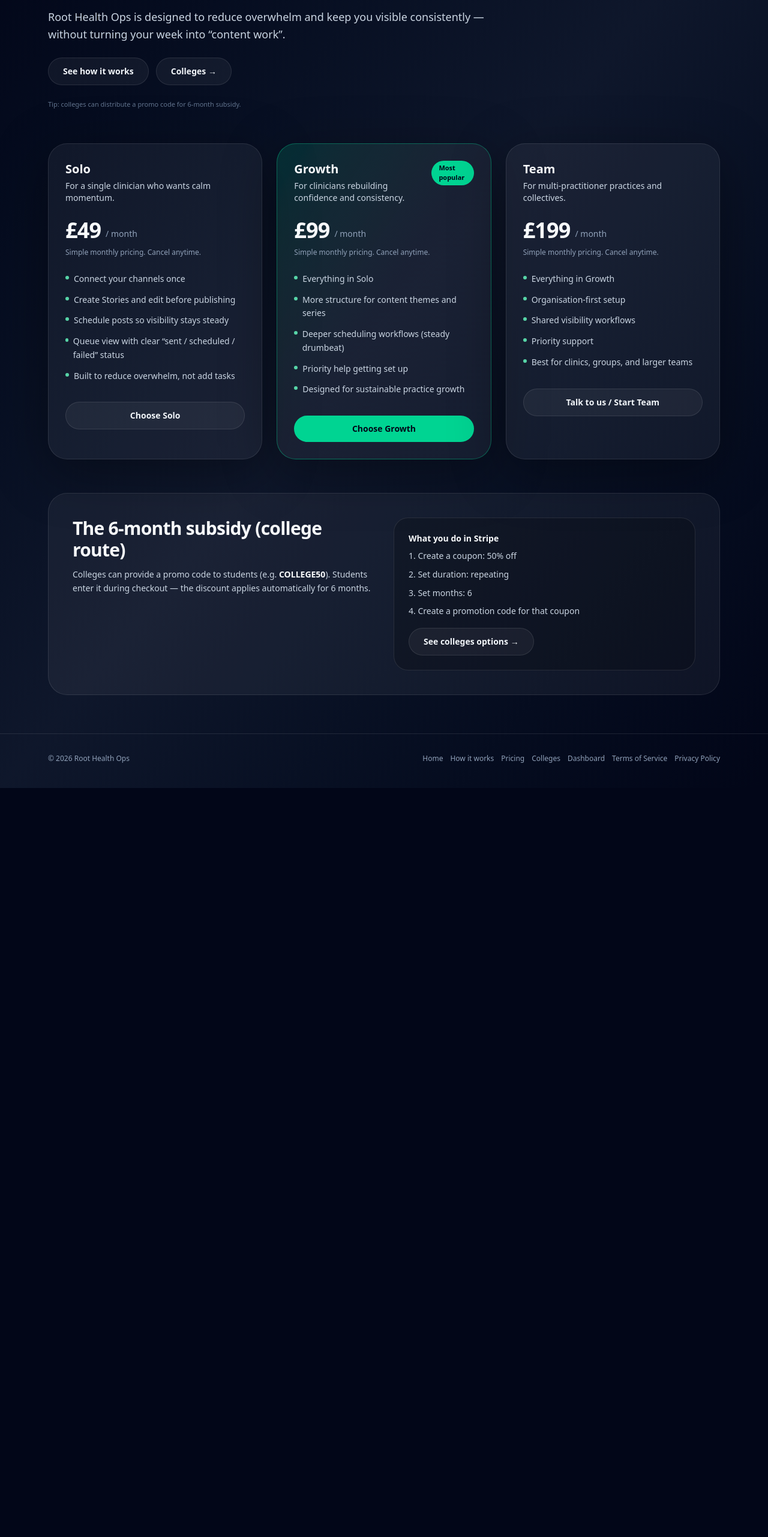
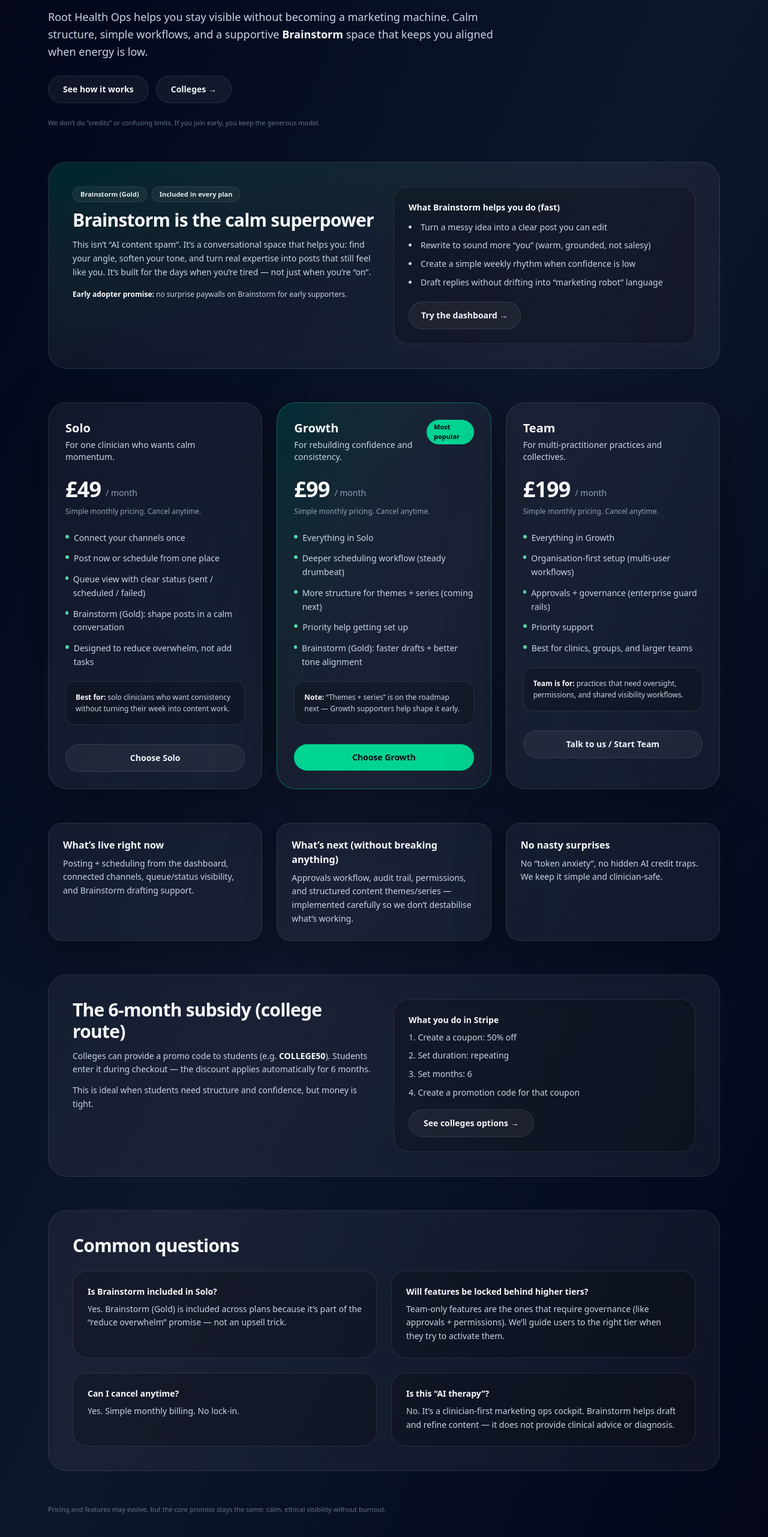
Before and after one commit to Hypnohippy/root-health-ops-dashboard1, a Next.js app: page /pricing in a window 1280 px wide. Shown: the part 234-2797 px from the top of the page at 60% size. Before the commit the page ends 1548 px from the top, so only its background shows below. Built offline with nearby package versions, Linux system fonts and the light colour scheme; no server answers.

Commit message:
Update page.tsx

```diff
--- a/app/(marketing)/pricing/page.tsx
+++ b/app/(marketing)/pricing/page.tsx
@@ -28,6 +28,7 @@ function PriceCard({
   features,
   plan,
   highlight,
+  footnote,
 }: {
   badge?: string;
   title: string;
@@ -36,6 +37,7 @@ function PriceCard({
   features: React.ReactNode[];
   plan: "solo" | "growth" | "team";
   highlight?: boolean;
+  footnote?: React.ReactNode;
 }) {
   return (
     <div
@@ -76,6 +78,12 @@ function PriceCard({
         ))}
       </ul>
 
+      {footnote ? (
+        <div className="mt-5 rounded-2xl border border-white/10 bg-black/20 p-4 text-[12px] text-slate-300 leading-relaxed">
+          {footnote}
+        </div>
+      ) : null}
+
       <div className="mt-8">
         <CheckoutButton
           plan={plan}
@@ -87,14 +95,33 @@ function PriceCard({
   );
 }
 
+function MiniCard({
+  title,
+  children,
+}: {
+  title: string;
+  children: React.ReactNode;
+}) {
+  return (
+    <div className="rounded-3xl border border-white/10 bg-white/5 p-6 shadow-[0_20px_80px_rgba(0,0,0,0.35)]">
+      <div className="text-base font-semibold text-slate-50">{title}</div>
+      <div className="mt-2 text-sm text-slate-300 leading-relaxed">
+        {children}
+      </div>
+    </div>
+  );
+}
+
 export default function PricingPage() {
   return (
     <main className="mx-auto max-w-6xl px-4 py-12 md:py-16 space-y-14">
+      {/* Header */}
       <section className="space-y-6">
         <div className="flex flex-wrap gap-2">
           <Pill>Clinician-first</Pill>
           <Pill>Cancel anytime</Pill>
           <Pill>No hype</Pill>
+          <Pill>Built to reduce overwhelm</Pill>
         </div>
 
         <h1 className="text-4xl md:text-5xl font-semibold tracking-tight leading-[1.05]">
@@ -102,8 +129,10 @@ export default function PricingPage() {
         </h1>
 
         <p className="text-base md:text-lg text-slate-300 leading-relaxed max-w-3xl">
-          Root Health Ops is designed to reduce overwhelm and keep you visible
-          consistently — without turning your week into “content work”.
+          Root Health Ops helps you stay visible without becoming a marketing machine.
+          Calm structure, simple workflows, and a supportive{" "}
+          <span className="text-slate-50 font-semibold">Brainstorm</span>{" "}
+          space that keeps you aligned when energy is low.
         </p>
 
         <div className="flex flex-wrap items-center gap-3">
@@ -122,40 +151,100 @@ export default function PricingPage() {
           </Link>
         </div>
 
-        <div className="text-[11px] text-slate-500">
-          Tip: colleges can distribute a promo code for 6-month subsidy.
+        <div className="text-[11px] text-slate-500 leading-relaxed">
+          We don’t do “credits” or confusing limits. If you join early, you keep the generous model.
         </div>
       </section>
 
+      {/* Highlight: Brainstorm */}
+      <section className="rounded-[32px] border border-white/10 bg-gradient-to-br from-emerald-400/15 via-white/5 to-white/5 p-8 md:p-10">
+        <div className="grid gap-8 lg:grid-cols-2 lg:items-start">
+          <div>
+            <div className="flex flex-wrap gap-2 mb-3">
+              <Pill>Brainstorm (Gold)</Pill>
+              <Pill>Included in every plan</Pill>
+            </div>
+
+            <div className="text-2xl md:text-3xl font-semibold tracking-tight">
+              Brainstorm is the calm superpower
+            </div>
+
+            <p className="mt-3 text-sm text-slate-300 leading-relaxed">
+              This isn’t “AI content spam”. It’s a conversational space that helps you:
+              find your angle, soften your tone, and turn real expertise into posts that still feel like you.
+              It’s built for the days when you’re tired — not just when you’re “on”.
+            </p>
+
+            <div className="mt-4 text-[12px] text-slate-300 leading-relaxed">
+              <span className="text-slate-50 font-semibold">Early adopter promise:</span>{" "}
+              no surprise paywalls on Brainstorm for early supporters.
+            </div>
+          </div>
+
+          <div className="rounded-3xl border border-white/10 bg-black/20 p-6">
+            <div className="text-sm font-semibold text-slate-50">
+              What Brainstorm helps you do (fast)
+            </div>
+            <ul className="mt-3 space-y-2 text-sm text-slate-300 leading-relaxed list-disc list-inside">
+              <li>Turn a messy idea into a clear post you can edit</li>
+              <li>Rewrite to sound more “you” (warm, grounded, not salesy)</li>
+              <li>Create a simple weekly rhythm when confidence is low</li>
+              <li>Draft replies without drifting into “marketing robot” language</li>
+            </ul>
+            <div className="mt-5 flex flex-wrap gap-2">
+              <Link
+                href="/dashboard"
+                className="inline-flex items-center justify-center rounded-full border border-white/10 bg-white/5 px-5 py-3 text-sm font-semibold text-slate-100 hover:bg-white/10"
+              >
+                Try the dashboard →
+              </Link>
+            </div>
+          </div>
+        </div>
+      </section>
+
+      {/* Plans */}
       <section className="grid gap-6 lg:grid-cols-3">
         <PriceCard
           title="Solo"
-          subtitle="For a single clinician who wants calm momentum."
+          subtitle="For one clinician who wants calm momentum."
           price="£49"
           plan="solo"
           features={[
             <>Connect your channels once</>,
-            <>Create Stories and edit before publishing</>,
-            <>Schedule posts so visibility stays steady</>,
-            <>Queue view with clear “sent / scheduled / failed” status</>,
-            <>Built to reduce overwhelm, not add tasks</>,
+            <>Post now or schedule from one place</>,
+            <>Queue view with clear status (sent / scheduled / failed)</>,
+            <>Brainstorm (Gold): shape posts in a calm conversation</>,
+            <>Designed to reduce overwhelm, not add tasks</>,
           ]}
+          footnote={
+            <>
+              <span className="text-slate-50 font-semibold">Best for:</span>{" "}
+              solo clinicians who want consistency without turning their week into content work.
+            </>
+          }
         />
 
         <PriceCard
           badge="Most popular"
           title="Growth"
-          subtitle="For clinicians rebuilding confidence and consistency."
+          subtitle="For rebuilding confidence and consistency."
           price="£99"
           plan="growth"
           highlight
           features={[
             <>Everything in Solo</>,
-            <>More structure for content themes and series</>,
-            <>Deeper scheduling workflows (steady drumbeat)</>,
+            <>Deeper scheduling workflow (steady drumbeat)</>,
+            <>More structure for themes + series (coming next)</>,
             <>Priority help getting set up</>,
-            <>Designed for sustainable practice growth</>,
+            <>Brainstorm (Gold): faster drafts + better tone alignment</>,
           ]}
+          footnote={
+            <>
+              <span className="text-slate-50 font-semibold">Note:</span>{" "}
+              “Themes + series” is on the roadmap next — Growth supporters help shape it early.
+            </>
+          }
         />
 
         <PriceCard
@@ -165,14 +254,38 @@ export default function PricingPage() {
           plan="team"
           features={[
             <>Everything in Growth</>,
-            <>Organisation-first setup</>,
-            <>Shared visibility workflows</>,
+            <>Organisation-first setup (multi-user workflows)</>,
+            <>Approvals + governance (enterprise guard rails)</>,
             <>Priority support</>,
             <>Best for clinics, groups, and larger teams</>,
           ]}
+          footnote={
+            <>
+              <span className="text-slate-50 font-semibold">Team is for:</span>{" "}
+              practices that need oversight, permissions, and shared visibility workflows.
+            </>
+          }
         />
       </section>
 
+      {/* What exists today (trust section) */}
+      <section className="grid gap-6 lg:grid-cols-3">
+        <MiniCard title="What’s live right now">
+          Posting + scheduling from the dashboard, connected channels, queue/status visibility,
+          and Brainstorm drafting support.
+        </MiniCard>
+
+        <MiniCard title="What’s next (without breaking anything)">
+          Approvals workflow, audit trail, permissions, and structured content themes/series —
+          implemented carefully so we don’t destabilise what’s working.
+        </MiniCard>
+
+        <MiniCard title="No nasty surprises">
+          No “token anxiety”, no hidden AI credit traps. We keep it simple and clinician-safe.
+        </MiniCard>
+      </section>
+
+      {/* Colleges */}
       <section className="rounded-[32px] border border-white/10 bg-white/5 p-8 md:p-10">
         <div className="grid gap-8 lg:grid-cols-2 lg:items-start">
           <div>
@@ -182,8 +295,10 @@ export default function PricingPage() {
             <p className="mt-3 text-sm text-slate-300 leading-relaxed">
               Colleges can provide a promo code to students (e.g.{" "}
               <span className="text-slate-50 font-semibold">COLLEGE50</span>).
-              Students enter it during checkout — the discount applies
-              automatically for 6 months.
+              Students enter it during checkout — the discount applies automatically for 6 months.
+            </p>
+            <p className="mt-3 text-sm text-slate-300 leading-relaxed">
+              This is ideal when students need structure and confidence, but money is tight.
             </p>
           </div>
 
@@ -208,6 +323,58 @@ export default function PricingPage() {
           </div>
         </div>
       </section>
+
+      {/* FAQ */}
+      <section className="rounded-[32px] border border-white/10 bg-white/5 p-8 md:p-10">
+        <div className="text-2xl md:text-3xl font-semibold tracking-tight">
+          Common questions
+        </div>
+
+        <div className="mt-6 grid gap-6 lg:grid-cols-2">
+          <div className="rounded-3xl border border-white/10 bg-black/20 p-6">
+            <div className="text-sm font-semibold text-slate-50">
+              Is Brainstorm included in Solo?
+            </div>
+            <div className="mt-2 text-sm text-slate-300 leading-relaxed">
+              Yes. Brainstorm (Gold) is included across plans because it’s part of the “reduce overwhelm” promise —
+              not an upsell trick.
+            </div>
+          </div>
+
+          <div className="rounded-3xl border border-white/10 bg-black/20 p-6">
+            <div className="text-sm font-semibold text-slate-50">
+              Will features be locked behind higher tiers?
+            </div>
+            <div className="mt-2 text-sm text-slate-300 leading-relaxed">
+              Team-only features are the ones that require governance (like approvals + permissions).
+              We’ll guide users to the right tier when they try to activate them.
+            </div>
+          </div>
+
+          <div className="rounded-3xl border border-white/10 bg-black/20 p-6">
+            <div className="text-sm font-semibold text-slate-50">
+              Can I cancel anytime?
+            </div>
+            <div className="mt-2 text-sm text-slate-300 leading-relaxed">
+              Yes. Simple monthly billing. No lock-in.
+            </div>
+          </div>
+
+          <div className="rounded-3xl border border-white/10 bg-black/20 p-6">
+            <div className="text-sm font-semibold text-slate-50">
+              Is this “AI therapy”?
+            </div>
+            <div className="mt-2 text-sm text-slate-300 leading-relaxed">
+              No. It’s a clinician-first marketing ops cockpit. Brainstorm helps draft and refine content —
+              it does not provide clinical advice or diagnosis.
+            </div>
+          </div>
+        </div>
+      </section>
+
+      <div className="text-[11px] text-slate-500">
+        Pricing and features may evolve, but the core promise stays the same: calm, ethical visibility without burnout.
+      </div>
     </main>
   );
 }
```
